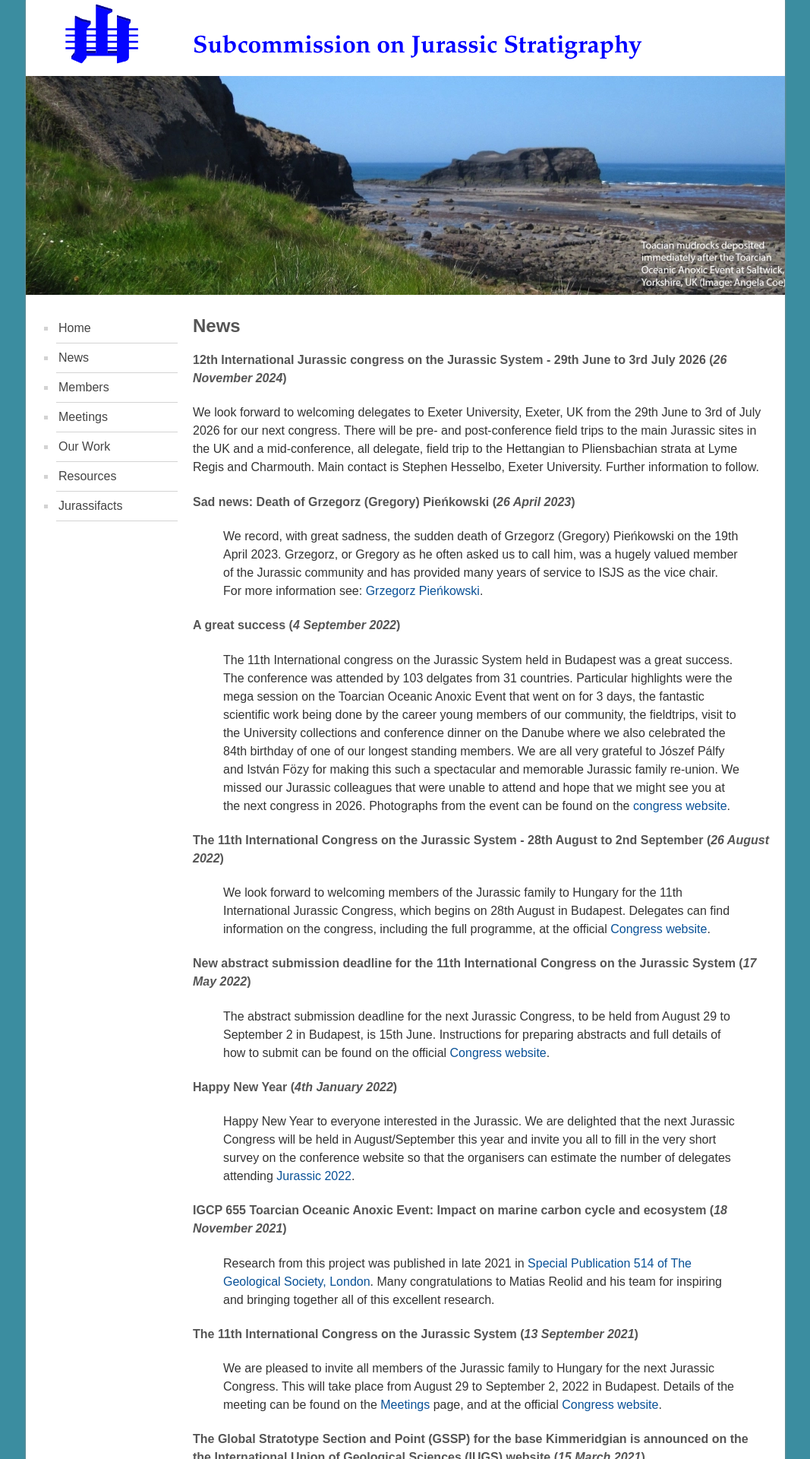
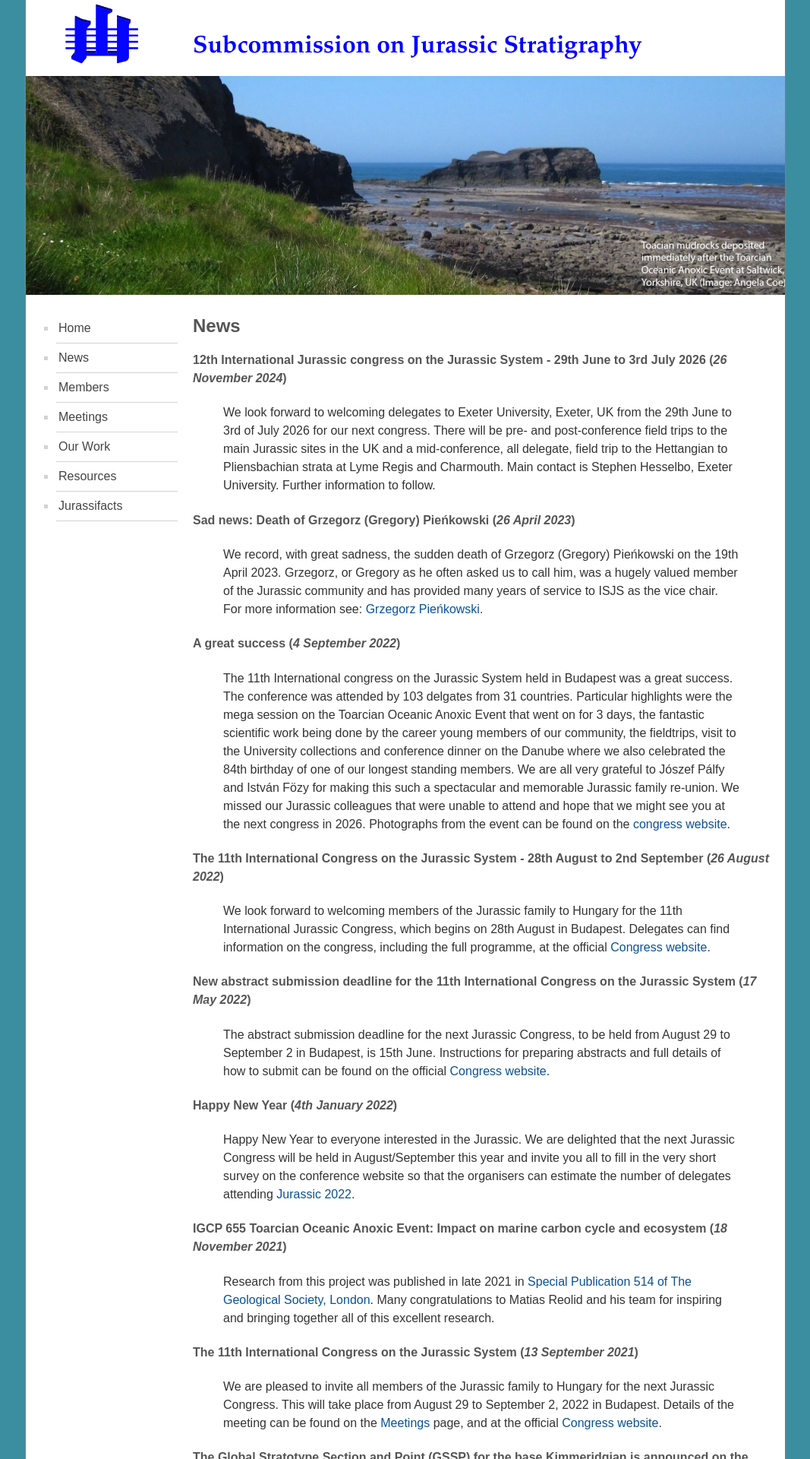
Before and after one commit to i-c-stratigraphy/subcommission-jurassic, a Jekyll site: the page built from pages/news.md, in a window 1280 px wide. Shown: the top 1920 px of the page at 76% size, without its empty margins (106-1173 px from the left). Built offline with Jekyll 4.4.1, drawn with Linux system fonts in a browser that asks for light colours.

Commit message:
Update news.md

```diff
--- a/pages/news.md
+++ b/pages/news.md
@@ -6,7 +6,7 @@ permalink: /news
 ## News
 
 #### 12th International Jurassic congress on the Jurassic System - 29th June to 3rd July 2026 (*26 November 2024*)
-We look forward to welcoming delegates to Exeter University, Exeter, UK from the 29th June to 3rd of July 2026 for our next congress. There will be pre- and post-conference field trips to the main Jurassic sites in the UK and a mid-conference, all delegate, field trip to the Hettangian to Pliensbachian strata at Lyme Regis and Charmouth. Main contact is Stephen Hesselbo, Exeter University. Further information to follow.
+> We look forward to welcoming delegates to Exeter University, Exeter, UK from the 29th June to 3rd of July 2026 for our next congress. There will be pre- and post-conference field trips to the main Jurassic sites in the UK and a mid-conference, all delegate, field trip to the Hettangian to Pliensbachian strata at Lyme Regis and Charmouth. Main contact is Stephen Hesselbo, Exeter University. Further information to follow.
 
 #### Sad news: Death of Grzegorz (Gregory) Pieńkowski (*26 April 2023*)
 > We record, with great sadness, the sudden death of Grzegorz (Gregory) Pieńkowski on the 19th April 2023. Grzegorz, or Gregory as he often asked us to call him, was a hugely valued member of the Jurassic community and has provided many years of service to ISJS as the vice chair. For more information see: [Grzegorz Pieńkowski](pieńkowski).
```
